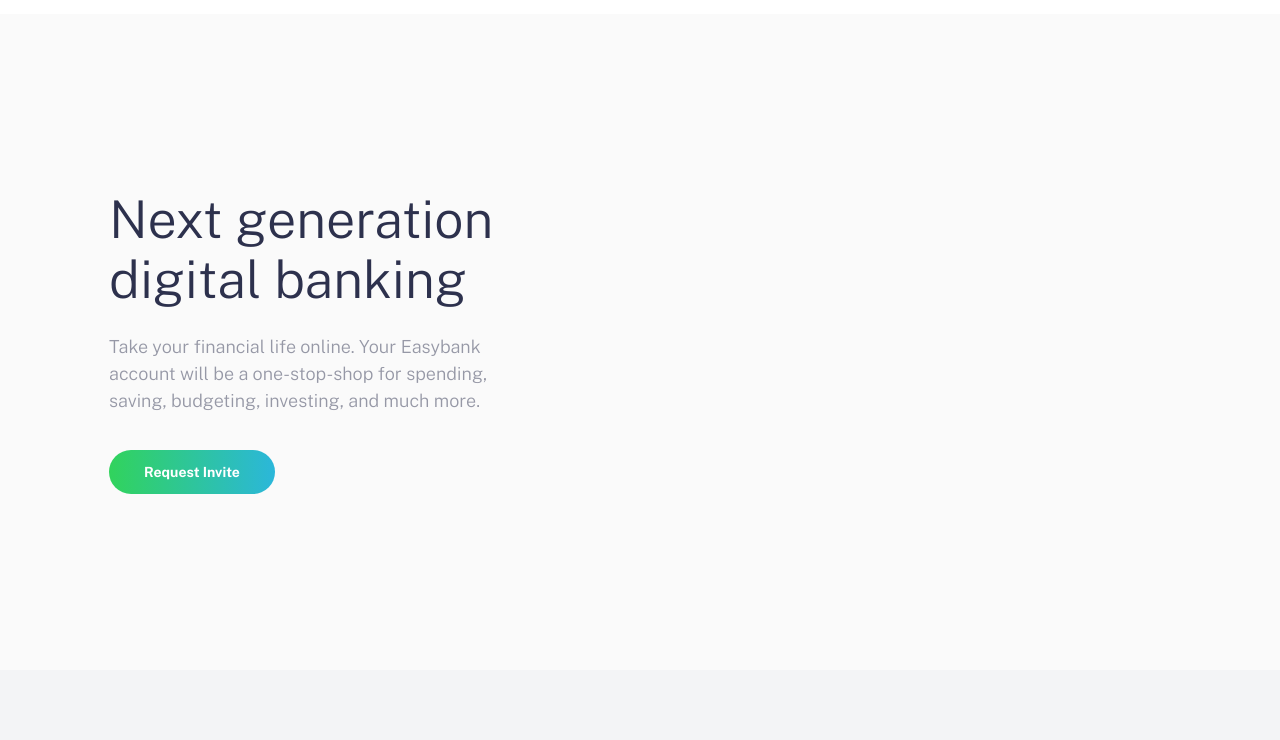
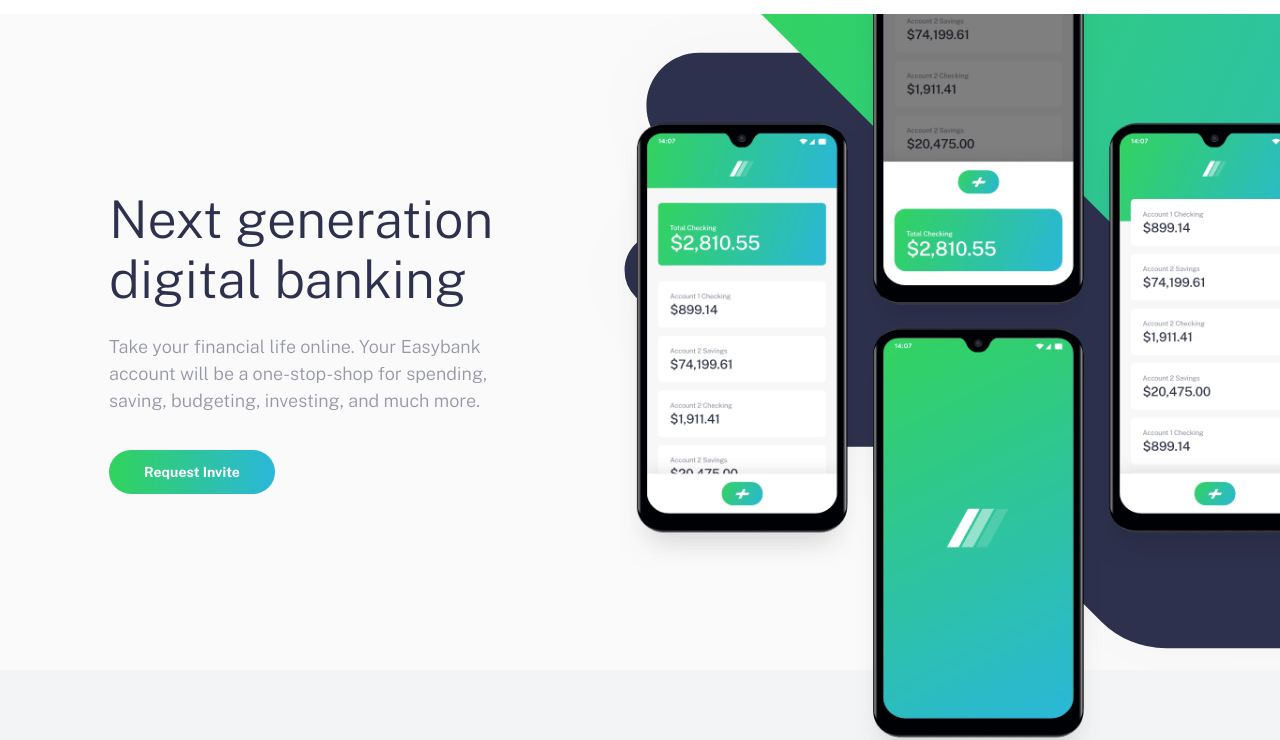
Before and after one commit to AlbertRyanFonseca/Easybank, a plain HTML site: page index.html in a window 1280 px wide. Shown: the part 64-804 px from the top of the page. Drawn offline with nearby package versions, Linux system fonts and the light colour scheme.

Commit message:
Image Pathing

```diff
--- a/app/scss/_hero.scss
+++ b/app/scss/_hero.scss
@@ -9,7 +9,7 @@
   }
   &__image {
     position: relative;
-    background-image: url("../images/bg-intro-mobile.svg");
+    background-image: url("../../images/bg-intro-mobile.svg");
     background-size: cover;
     background-repeat: no-repeat;
     background-position: center center;
@@ -34,7 +34,7 @@
         content: "";
         height: 100%;
         position: absolute;
-        background-image: url("../images/bg-intro-desktop.svg");
+        background-image: url("../../images/bg-intro-desktop.svg");
         background-repeat: no-repeat;
         background-position: center bottom;
         width: 150%;
@@ -47,7 +47,7 @@
       position: absolute;
       width: 100%;
       height: 100%;
-      background-image: url("../images/image-mockups.png");
+      background-image: url("../../images/image-mockups.png");
       background-size: 93%;
       background-repeat: no-repeat;
       background-position: center bottom;
```
Also changed, not shown: app/scss/style.css, 1 other file.
